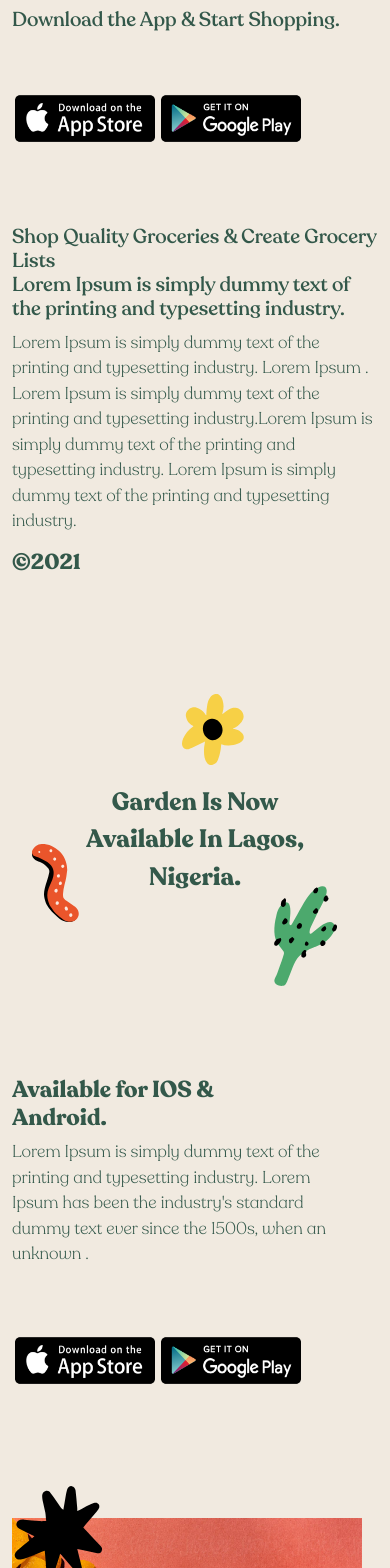
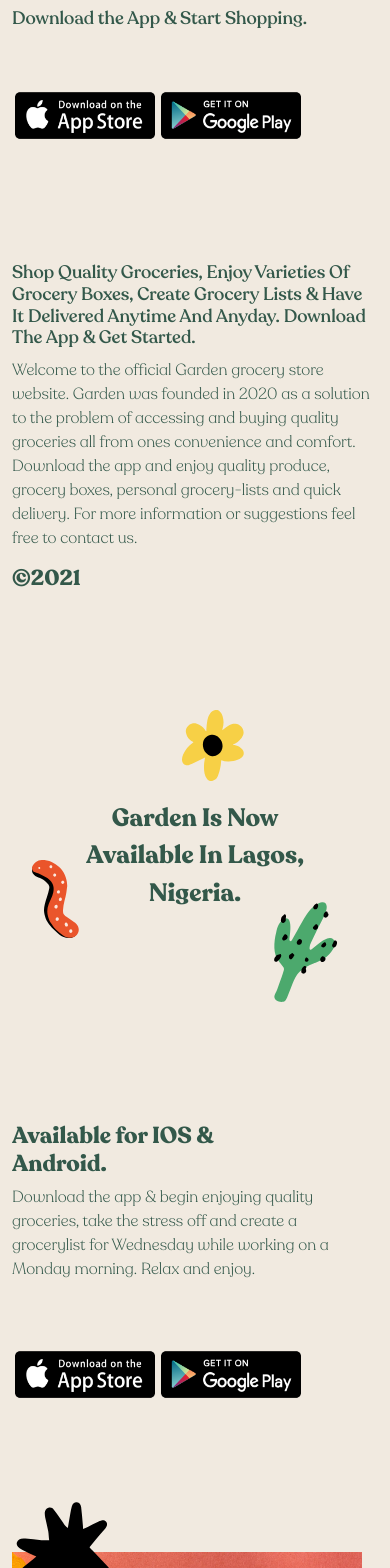
Before and after one commit to kennymanman/landingpage, a React (Create React App) app: page / in a window 390 px wide. Shown: the part 432-2000 px from the top of the page. Built offline with nearby package versions, Linux system fonts and the light colour scheme.

Commit message:
newest commit

```diff
--- a/public/index.html
+++ b/public/index.html
@@ -6,8 +6,8 @@
     <meta name="viewport" content="width=device-width, initial-scale=1" />
     <meta name="theme-color" content="#000000" />
     <meta
-      name="description"
-      content="Garden- Groceries At Your Doorstep"
+      name="Garden Grocery Store"
+      content="Groceries At Your Doorstep, Download The App"
     />
     <link rel="apple-touch-icon" href="%PUBLIC_URL%/logo192.png" />
     <!--
--- a/src/App.css
+++ b/src/App.css
@@ -2,7 +2,7 @@
 .headergardentext{
   color: black;
   font-family:RecoletaBold;
-  font-size: 35px;
+  font-size: 32px;
 }
 
 .gardentextdot{
@@ -573,6 +573,9 @@ margin-bottom: 120px;
 
 
 
+
+
+
 @media only screen
 and (min-width:0px)
 and (max-width:480px) {
@@ -592,12 +595,12 @@ and (max-width:480px) {
   }
 
   .homepagenexttitle{
-    font-size: 20px;
+    font-size: 18px;
   }
 
   .homepagesubtitle{
-    font-size: 20px;
-    margin-top: 20px;
+    font-size: 18px;
+    margin-top: 60px;
   }
 
   .downloadbuttonrow{
@@ -610,7 +613,7 @@ and (max-width:480px) {
     width:17%;
   }
   .homepageaftersub{
-    font-size: 17px;
+    font-size: 16px;
   }
 
   .lagostext{
@@ -621,19 +624,20 @@ and (max-width:480px) {
 
   .availabletext{
     font-size: 23px;
+    margin-top: 30px;
   }
 
   .availablesub{
-    font-size: 17px;
+    font-size: 16px;
 
   }
   .groceryimageone{
 
     width:350px;
-    height:450px;
+    height:460px;
     margin-left: 0px;
     padding: 0px;
-    margin-top: 80px;
+    margin-top: 100px;
 
 
   }
@@ -647,16 +651,16 @@ and (max-width:480px) {
 
   .textunder{
     font-size: 35px;
-    margin-bottom: 20px;
-    margin-top: 90px;
+    margin-bottom: 50px;
+    margin-top: 120px;
   }
 
   .textunderunder{
-    font-size: 17px;
+    font-size: 16px;
   }
 
   .textunderfinal{
-    font-size: 20px;
+    font-size: 18px;
     margin-bottom: 60px;
     margin-top: 20px;
   }
@@ -667,13 +671,13 @@ and (max-width:480px) {
 
   .groceryimagetwo{
     width:350px;
-    height:450px;
-    margin-top:25px;
+    height:460px;
+    margin-top:65px;
     padding: 0px;
   }
   .whygarden{
     font-size: 29px;
-    margin-top: 90px;
+    margin-top: 110px;
     text-align: center;
   }
 
@@ -682,11 +686,13 @@ and (max-width:480px) {
 
   }
 .deliveryicon{
-  font-size: 39px;
+  font-size: 49px;
+  margin: 9px;
 }
 
 .qualityicon{
-  font-size: 39px;
+  font-size: 49px;
+  margin: 9px;
 }
 
 .qualitytext{
@@ -695,16 +701,17 @@ and (max-width:480px) {
 }
 
 .listicon{
-  font-size: 39px;
+  font-size: 47px;
+  margin: 9px;
 }
 
 .listtext{
   font-size: 19px;
-  margin-bottom: 170px;
+  margin-bottom: 160px;
 
 }
 .productcategories{
-  font-size: 7px;
+  font-size: 8px;
 }
 
 .subscribetext{
@@ -809,11 +816,11 @@ and (max-width:480px) {
 .firstblackstar{
   margin-left: 1px;
   margin-top: 900px;
-  width:23%;
+  width:25%;
 }
 
 .secondblackstar{
-  width:23%;
+  width:25%;
 }
 
 .downarrow{
@@ -827,7 +834,7 @@ and (max-width:480px) {
 }
 
 .thirdblackstar{
-  width:23%;
+  width:25%;
   margin-left: 0px;
   margin-top: 30px;
 }
@@ -835,16 +842,16 @@ and (max-width:480px) {
 .groceryimagethree{
   width:350px;
   align-self: center;
-  height:450px;
+  height:460px;
   margin-top: 70px;
 }
 
 .headerabouttext{
-  font-size: 21px;
+  font-size: 18px;
 }
 
 .headercontacttext{
-  font-size: 21px;
+  font-size: 18px;
 }
 
 .aboutpagediv{
@@ -882,7 +889,7 @@ and (max-width:480px) {
 
 .aboutstar{
   margin-left: 0px;
-  width:23%;
+  width:24%;
 }
 
 .abouthorizontal{
@@ -897,7 +904,7 @@ and (max-width:480px) {
 
 .nextaboutstar{
   margin-left: 0px;
-  width:23%;
+  width:24%;
   margin-top: 40px;
 }
 
--- a/src/Pages/About.js
+++ b/src/Pages/About.js
@@ -38,11 +38,11 @@ alt="d"
 
 <ReactBootStrap.Col sm={6} >
 
-<p className='info' >Lorem Ipsum is simply dummy text of the printing and typesetting industry.
-Lorem Ipsum has been the industry's standard dummy text ever since the 1500s, when an unknown printer took a galley of type and scrambled it to make a type specimen book. Lorem Ipsum is simply dummy text of the printing and typesetting industry.
-Lorem Ipsum has been the industry's standard dummy text ever since the 1500s, when an unknown printer took a galley of type and scrambled it to make a type specimen book.</p>
+<p className='info' >Our startup named Garden was founded in 2020. Garden was created to provide quality groceries, variety of products and accessibility to these groceries to our customers.
+ During the pandemic alot of families couldn't gain access to quality groceries and at the time where ones health was important to protect their health. With the Garden app you can now order quality products,
+ make your own personalized grocery list and enjoy varieties of grocery boxes. For how you can recommend better solutions feel free to contact us.</p>
 
-<h5 className='subinfo' >Lorem Ipsum is simply dummy text of the printing and typesetting industry.</h5>
+<h5 className='subinfo' >Quality groceries are important as well as your health.</h5>
 
 <img
 className='aboutstar'
--- a/src/Pages/Home.js
+++ b/src/Pages/Home.js
@@ -103,10 +103,10 @@ alt="y"
 </div>
 
 
-<h3 className="homepagesubtitle">Shop Quality Groceries & Create Grocery Lists<br/>Lorem Ipsum is simply dummy text of the printing and typesetting industry. </h3>
+<h3 className="homepagesubtitle">Shop Quality Groceries, Enjoy Varieties Of Grocery Boxes, Create Grocery Lists & Have It Delivered Anytime And Anyday. Download The App & Get Started. </h3>
 
- <p className='homepageaftersub'>Lorem Ipsum is simply dummy text of the printing and typesetting industry.
- Lorem Ipsum . Lorem Ipsum is simply dummy text of the printing and typesetting industry.Lorem Ipsum is simply dummy text of the printing and typesetting industry. Lorem Ipsum is simply dummy text of the printing and typesetting industry.</p>
+ <p className='homepageaftersub'>Welcome to the official Garden grocery store website. Garden was founded in 2020 as a solution to the problem of accessing and buying quality groceries all from ones convenience and comfort.
+ Download the app and enjoy quality produce, grocery boxes, personal grocery-lists and quick delivery. For more information or suggestions feel free to contact us.</p>
 
  <h4 className='homepageyear' style={{fontFamily:"RecoletaBold"}}>©2021</h4>
 
@@ -161,8 +161,8 @@ style={{position:"absolute", marginLeft:190, marginTop:140, width:230}}
 
 <ReactBootStrap.Col xs={11} md={5}>
 <h3 className='availabletext' >Available for IOS &<br/> Android.</h3>
-<p className='availablesub' >Lorem Ipsum is simply dummy text of the printing and typesetting industry.
-Lorem Ipsum has been the industry's standard dummy text ever since the 1500s, when an unknown . </p>
+<p className='availablesub' >Download the app & begin enjoying quality groceries, take the stress off and
+create a grocerylist for Wednesday while working on a Monday morning. Relax and enjoy. </p>
 
 
 <div className='lastbuttonrow' >
```
Also changed, not shown: src/Components/Flowe.jsx (deleted, +0 -10 lines).
